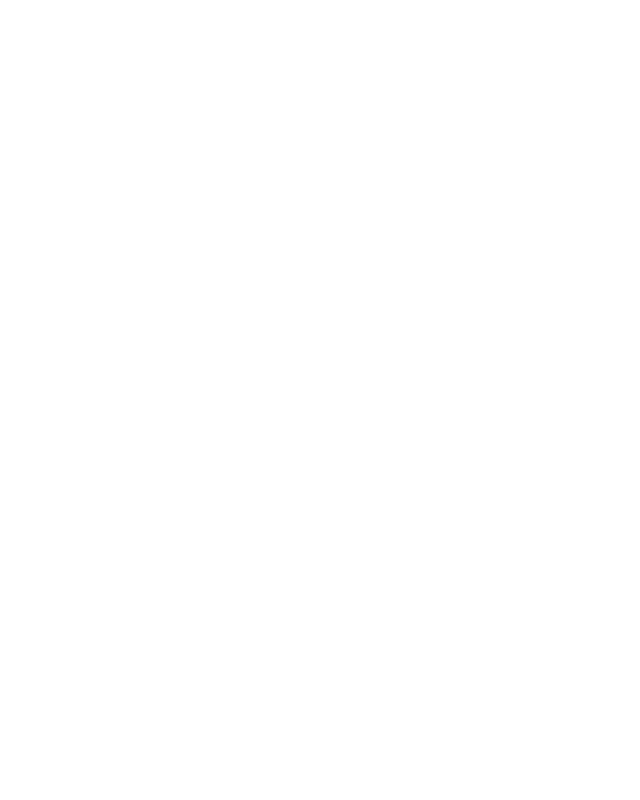
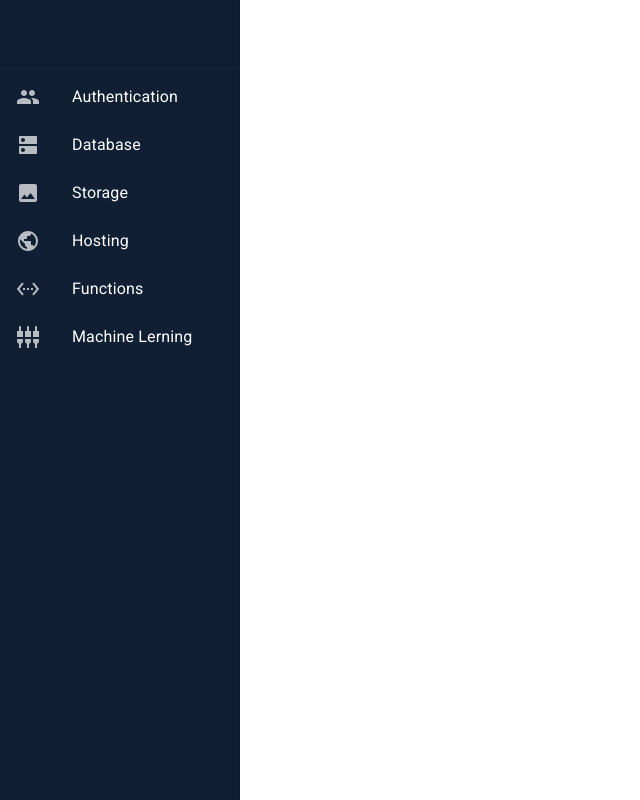
Before and after one commit to lucianorepetto/MaterialUI-React, a React (Create React App) app: page / in a window 1280 px wide. Before the commit this address had no page. Shown: the whole page, without its empty margins (0-640 px from the left). Built offline with nearby package versions, Linux system fonts and the light colour scheme.

Commit message:
Routes updated

```diff
--- a/src/index.js
+++ b/src/index.js
@@ -15,7 +15,7 @@ const root = ReactDOM.createRoot(document.getElementById('root'));
 root.render(
   <BrowserRouter basename={process.env.PUBLIC_URL}>
     <Routes>
-      <Route path="/MaterialUI-React" element={<App/>}>
+      <Route path="/" element={<App/>}>
         <Route path="authentication" element={<Authentication/>} />
         <Route path="database" element={<Database/>} />
       </Route>
```
